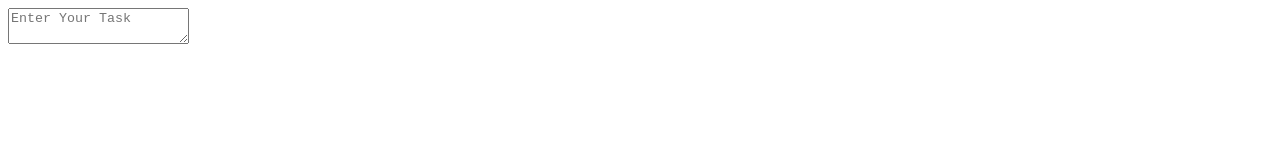
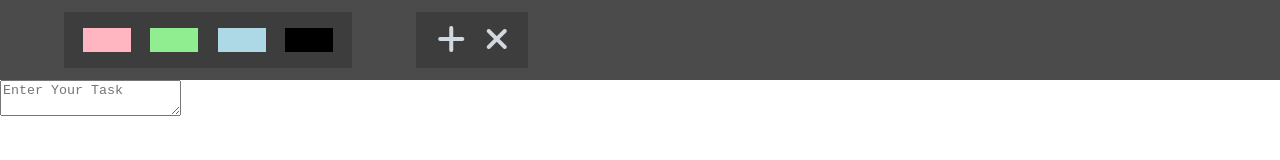
Before and after one commit to vishalparjapat10/AdvancedToDoList, a plain HTML site: page index.html in a window 1280 px wide. Drawn offline with Linux system fonts and the light colour scheme.

Commit message:
:lipstick: built navbar

```diff
--- a/index.html
+++ b/index.html
@@ -4,7 +4,8 @@
     <meta charset="UTF-8">
     <meta http-equiv="X-UA-Compatible" content="IE=edge">
     <meta name="viewport" content="width=device-width, initial-scale=1.0">
-    <link rel="stylesheet" href="./script.js">
+    <link rel="stylesheet" href="./style.css">
+    <link rel="stylesheet" href="https://cdnjs.cloudflare.com/ajax/libs/font-awesome/6.1.1/css/all.min.css" integrity="sha512-KfkfwYDsLkIlwQp6LFnl8zNdLGxu9YAA1QvwINks4PhcElQSvqcyVLLD9aMhXd13uQjoXtEKNosOWaZqXgel0g==" crossorigin="anonymous" referrerpolicy="no-referrer" />
     <title>Advanced Todo List</title>
 </head>
 <body>
@@ -12,14 +13,18 @@
     <!-- NavBar -->
     <div class="toolbox-cont">
         <div class="toolbox-color-cont">
-            <div class="lightpink"></div>
-            <div class="lightgreen"></div>
-            <div class="lightblue"></div>
-            <div class="black"></div>
+            <div class="lightpink color"></div>
+            <div class="lightgreen color"></div>
+            <div class="lightblue color"></div>
+            <div class="black color"></div>
         </div>
         <div class="action-btn-cont">
-            <div class="add-btn"></div>
-            <div class="remove-btn"></div>
+            <div class="add-btn">
+                <i class="fa-solid fa-plus"></i>
+            </div>
+            <div class="remove-btn">
+                <i class="fa-solid fa-xmark"></i>
+            </div>
         </div>
     </div>
 
--- /dev/null
+++ b/style.css
@@ -0,0 +1,60 @@
+*{
+    box-sizing: border-box;
+}
+
+body{
+    margin: 0;
+    padding: 0;
+}
+
+.toolbox-cont{
+    height: 5rem;;
+    background-color: #4b4b4b;
+    display: flex;
+    align-items: center;
+}
+
+/* immediate children of .toolbox-cont */
+.toolbox-cont>*{
+    margin-left: 4rem;
+}
+.toolbox-color-cont{
+    height: 3.5rem;
+    width: 18rem;
+    background-color: #3d3d3d;
+    display: flex;
+    justify-content: space-evenly;
+    align-items: center;
+
+}
+.action-btn-cont{
+    height: 3.5rem;
+    width: 7rem;
+    background-color: #3d3d3d;
+    display: flex;
+    justify-content: space-evenly;
+    align-items: center;
+
+}
+
+.action-btn-cont>*{
+    font-size: 2rem;
+    color: #d1d8e0;
+}
+.color{
+    height: 1.5rem;
+    width: 3rem;
+}
+
+.lightpink{
+    background-color: lightpink;
+}
+.lightgreen {
+    background-color: lightgreen;
+}
+.lightblue{
+    background-color: lightblue;
+}
+.black{
+    background-color: black;
+}
```
